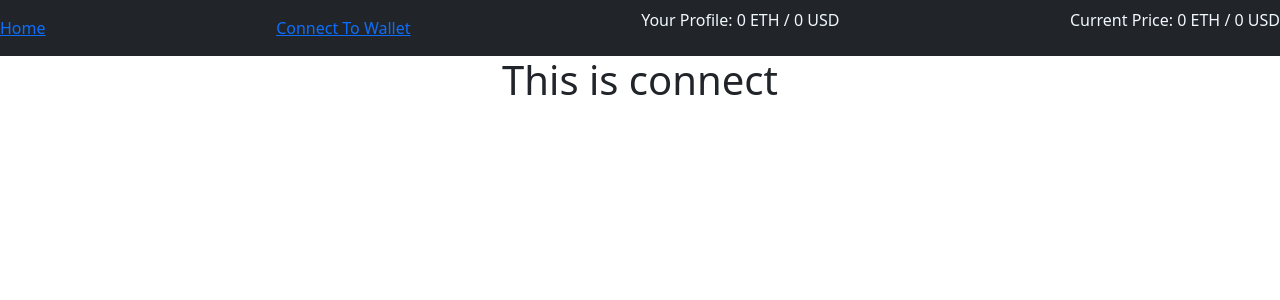
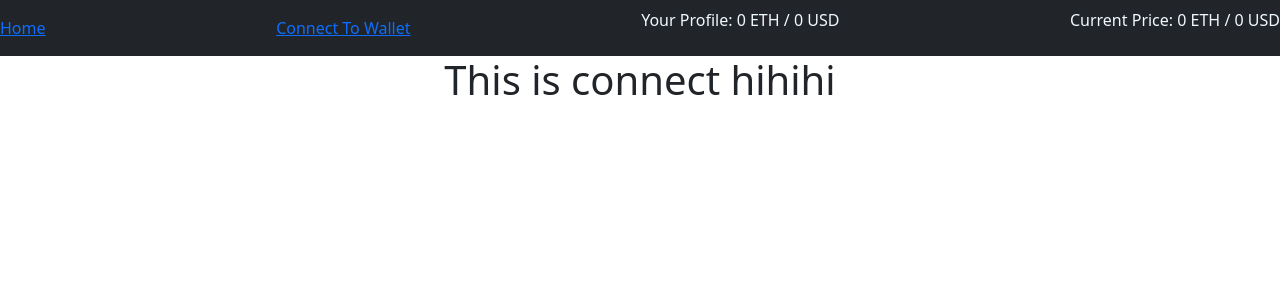
Before and after one commit to kan2k/nft-gains, a React (Create React App) app: page /connect in a window 1280 px wide. Shown: the top 300 px of the page. Built offline with nearby package versions, Linux system fonts and the light colour scheme; no server answers.

Commit message:
added hihi

```diff
--- a/src/ConnectScreen/Connect.jsx
+++ b/src/ConnectScreen/Connect.jsx
@@ -1,7 +1,7 @@
 import React from "react";
 
 const Connect = () => {
-    return <h1>This is connect</h1>;
+    return <h1>This is connect hihihi</h1>;
 };
 
 export default Connect;
```
